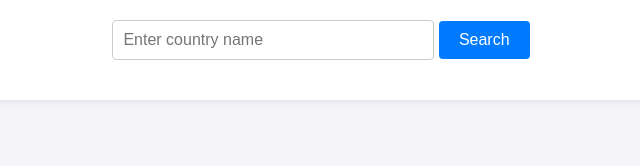
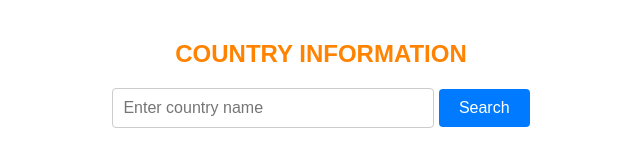
Before and after one commit to yuwantha98/Small-Details-of-Countries, a plain HTML site: page index.html in a window 1280 px wide. Shown: the whole page, without its empty margins (319-959 px from the left). Drawn offline with Linux system fonts and the light colour scheme; no server answers.

Commit message:
Add title and color

```diff
--- a/index.html
+++ b/index.html
@@ -8,6 +8,7 @@
   </head>
   <body>
     <div class="container">
+      <h2 style="text-align: center">COUNTRY INFORMATION</h2>
       <div class="search-section">
         <input
           type="text"
--- a/styles.css
+++ b/styles.css
@@ -11,6 +11,10 @@ body {
   padding: 20px;
   background: #fff;
   box-shadow: 0 0 10px rgba(0, 0, 0, 0.1);
+}
+
+.container h2 {
+  color: #ff8300;
 }
 
 .search-section {
```
